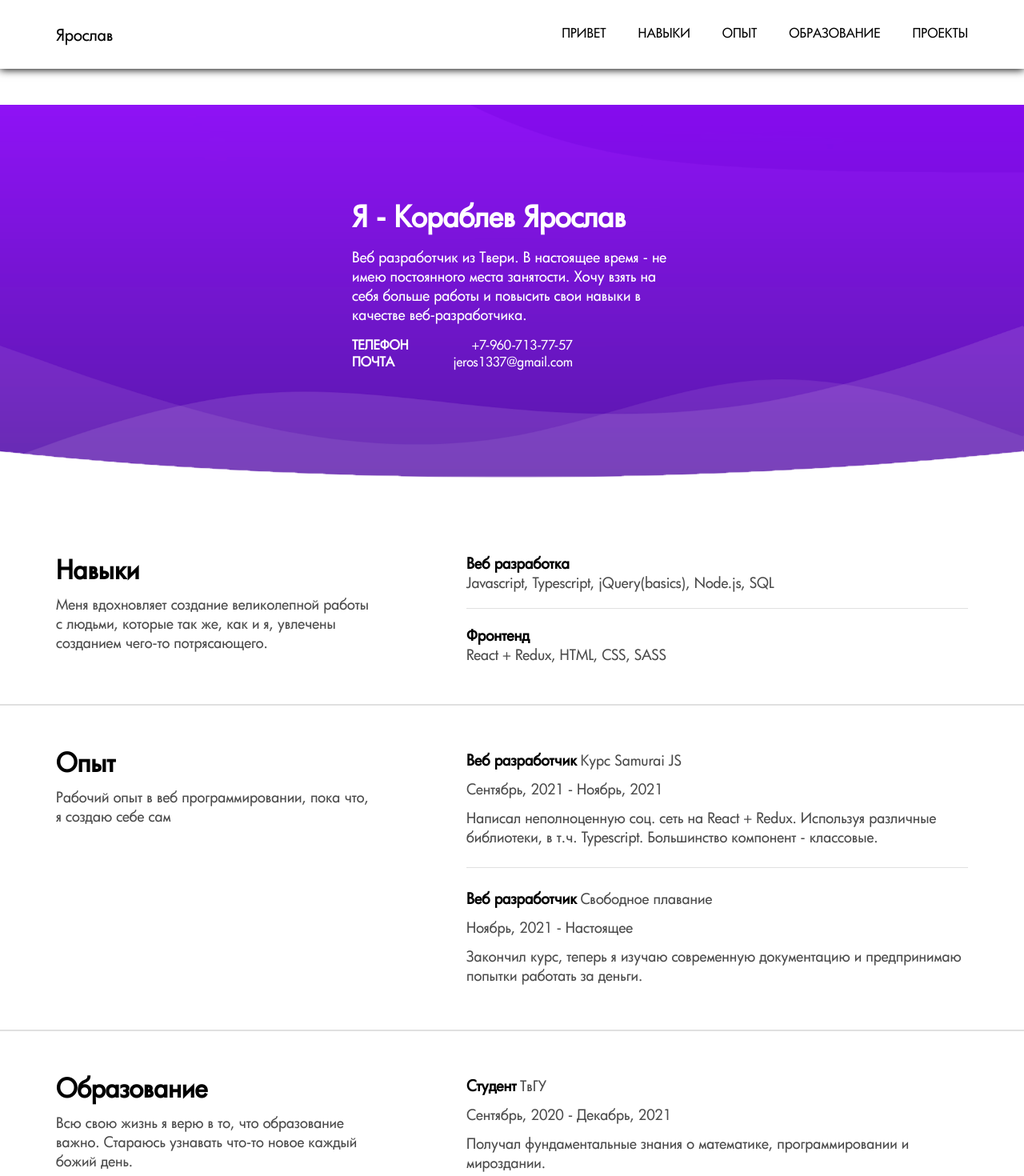
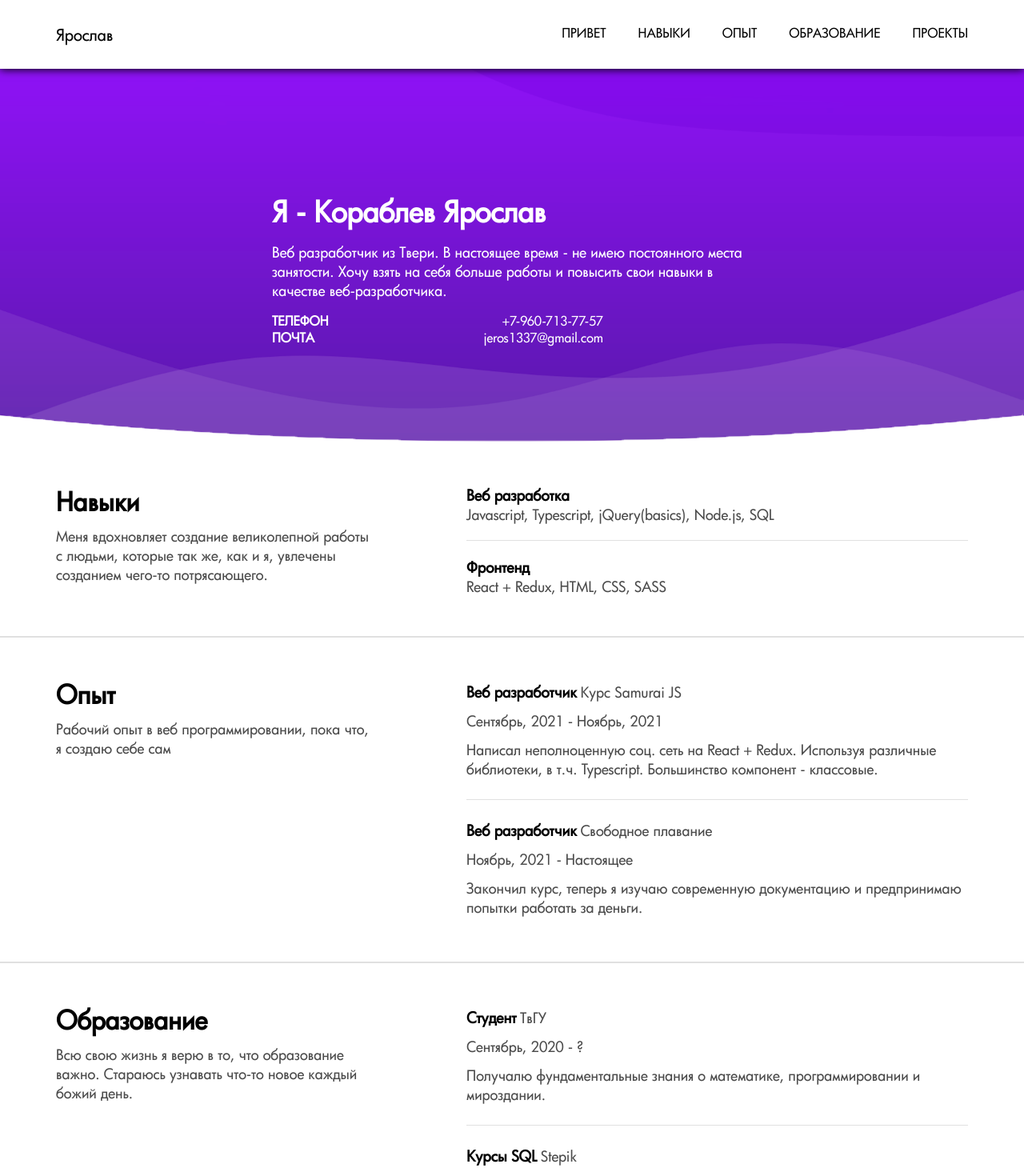
Before and after one commit to Y4R0SLAV/my-own-portfolio, a React (Create React App) app: page / in a window 1280 px wide. Shown: the top 1470 px of the page at 80% size. Built offline with nearby package versions, Linux system fonts and the light colour scheme.

Commit message:
Now header img is not a backgroundImage. And projects are in their own file

```diff
--- a/src/components/Education/education.tsx
+++ b/src/components/Education/education.tsx
@@ -13,8 +13,8 @@ const Education = () => {
       <div className={styles.rightBlock}>
         <div className={styles.skill}>
           <h3>Студент</h3> <p className={styles.place}>ТвГУ</p>
-          <p className={styles.data}>Сентябрь, 2020 - Декабрь, 2021</p>
-          <p>Получал фундаментальные знания о математике, программировании и мироздании.</p>
+          <p className={styles.data}>Сентябрь, 2020 - ?</p>
+          <p>Получалю фундаментальные знания о математике, программировании и мироздании.</p>
         </div>
 
         <div className={styles.skill}>
--- a/src/components/Hello/hello.module.css
+++ b/src/components/Hello/hello.module.css
@@ -1,18 +1,21 @@
 .wrapper {
-  background-image: url(./../../assets/img/headerBG.png);
-  background-repeat: no-repeat;
-  background-position: center center;
-  background-size: contain;
-  height: 555px;
+  position: relative;
 }
 
 .container {
-  display: block;
-  padding: 20vh 0 0 0;
-  max-width: 400px;
-  margin: 0 auto;
+  position: absolute;
+  top: 0;
+  left: 50%;
+  transform: translate(-50%, 80%);
+  max-width: 600px;
   text-align: left;
   color: white;
+}
+
+.img {
+  width: 100%;
+  height: 80%;
+  pointer-events: none;
 }
 
 .contacts {
--- a/src/components/Hello/hello.tsx
+++ b/src/components/Hello/hello.tsx
@@ -1,6 +1,7 @@
 import React from 'react'
 import styles from './hello.module.css'
-import urls from './../../urls';
+import urls from './../../urls'
+import helloImage from '../../assets/img/headerBG.png'
 
 const getContact = (name: string, data: string) => {
   return <li className={styles.contactItem}>
@@ -19,6 +20,7 @@ const Contacts = () => {
 }
 const Hello = () => {
   return <div className={styles.wrapper} id={urls.hello} >
+    <img className={styles.img} src={helloImage} alt="" />
     <div className={styles.container}>
       <h4>Я - Кораблев Ярослав </h4>
       <p> Веб разработчик из Твери. В настоящее время - не имею постоянного места занятости. Хочу взять на себя больше работы и повысить свои навыки в качестве веб-разработчика. </p>
--- a/src/components/Modal/modal.tsx
+++ b/src/components/Modal/modal.tsx
@@ -1,7 +1,6 @@
 import React, {FC} from 'react'
-import { ModalDataType } from '../../App'
-import { projects } from '../Portfolio/portfolio'
 import styles from './modal.module.css'
+import { projects } from './../../projects'
 
 type Props = {active: boolean, setActive: (x: boolean) => void, modalId: number}
 
@@ -23,10 +22,18 @@ const Modal: FC<Props> = ({active, setActive, modalId}) => {
         modalData.photos.map(url => <img src={url} alt=""/>)
         }
       </div>
-      <a href={modalData.url} target="_blank">
+      <a href={modalData.siteUrl} target="_blank">
+        { modalData.siteUrl !== "" &&
         <div className={styles.button}>
           Посетить сайт
-        </div>
+        </div> }
+      </a>
+
+      <a href={modalData.githubUrl} target="_blank">
+        { modalData.githubUrl !== "" &&
+        <div className={styles.button}>
+          Код на гитхаб
+        </div> }
       </a>
       </div>
     </div>
--- a/src/components/Portfolio/portfolio.tsx
+++ b/src/components/Portfolio/portfolio.tsx
@@ -1,32 +1,7 @@
 import React, {FC, useState} from 'react'
 import styles from './portfolio.module.css'
 import urls from './../../urls'
-
-
-export const projects = [{
-  img: "https://demotivation.ru/wp-content/uploads/2020/10/1493123379_myau-krasivye-foto-malenkih-kotov-10.jpg",
-  type: "Интернет магазин",
-  name: "Ovsyankin",
-  date: "Ноябрь, 2021",
-  body: 'Lorem ipsum dolor, sit amet consectetur adipisicing elit. Fugiat, praesentium! Dicta saepe iusto recusandae voluptate minima blanditiis maiores quisquam ea, vero earum ut doloribus, voluptates, voluptatem laudantium hic nesciunt et cum reiciendis praesentium repellendus delectus atque? Id fuga odit quis recusandae vel magni vero consequatur ea nihil quae, qui blanditiis. Vero nam nihil tempore dolor eum. Voluptatem iure eligendi odit provident voluptatibus enim veniam, quasi perspiciatis sint fugiat ipsam excepturi?',
-  stack: "HTML, CSS, React, Redux, JS",
-  url: "https://ovsyankin-boutique.herokuapp.com/",
-  photos: ["", ""],
-  id: 1
-
-},
-{
-  img: "https://demotivation.ru/wp-content/uploads/2020/10/1493123379_myau-krasivye-foto-malenkih-kotov-10.jpg",
-  type: "Социальная сеть",
-  name: "Samurai JS",
-  date: "Ноябрь, 2021",
-  body: 'Lorem ipsum dolor sit amet consectetur adipisicing elit. Culpa fugit impedit pariatur unde cumque dolore aspernatur sunt assumenda exercitationem voluptates ipsum, ipsa ex facere libero placeat hic voluptatem ullam id a sapiente atque sequi minima animi? Quis molestiae, sint a, sapiente rem veritatis provident itaque laborum enim dolorem aliquam quam.',
-  stack: "HTML, CSS, React, Redux, JS",
-  url: "",
-  photos: ["", ""],
-  id: 2
-}]
-
+import { projects } from '../../projects'
 
 const getProject = (imgSrc: string, name: string,
                     data: string, type: string,
--- /dev/null
+++ b/src/projects.tsx
@@ -0,0 +1,25 @@
+export const projects = [{
+  img: "https://demotivation.ru/wp-content/uploads/2020/10/1493123379_myau-krasivye-foto-malenkih-kotov-10.jpg",
+  type: "Интернет магазин",
+  name: "Ovsyankin",
+  date: "Ноябрь, 2021",
+  body: 'Lorem ipsum dolor, sit amet consectetur adipisicing elit. Fugiat, praesentium! Dicta saepe iusto recusandae voluptate minima blanditiis maiores quisquam ea, vero earum ut doloribus, voluptates, voluptatem laudantium hic nesciunt et cum reiciendis praesentium repellendus delectus atque? Id fuga odit quis recusandae vel magni vero consequatur ea nihil quae, qui blanditiis. Vero nam nihil tempore dolor eum. Voluptatem iure eligendi odit provident voluptatibus enim veniam, quasi perspiciatis sint fugiat ipsam excepturi?',
+  stack: "HTML, CSS, React, Redux, JS",
+  siteUrl: "https://ovsyankin-boutique.herokuapp.com/",
+  githubUrl: "https://github.com/Y4R0SLAV/web-store",
+  photos: ["", ""],
+  id: 1
+
+},
+{
+  img: "https://demotivation.ru/wp-content/uploads/2020/10/1493123379_myau-krasivye-foto-malenkih-kotov-10.jpg",
+  type: "Социальная сеть",
+  name: "Samurai JS",
+  date: "Ноябрь, 2021",
+  body: 'Lorem ipsum dolor sit amet consectetur adipisicing elit. Culpa fugit impedit pariatur unde cumque dolore aspernatur sunt assumenda exercitationem voluptates ipsum, ipsa ex facere libero placeat hic voluptatem ullam id a sapiente atque sequi minima animi? Quis molestiae, sint a, sapiente rem veritatis provident itaque laborum enim dolorem aliquam quam.',
+  stack: "HTML, CSS, React, Redux, JS",
+  siteUrl: "",
+  githubUrl: "https://github.com/Y4R0SLAV/social-web",
+  photos: ["", ""],
+  id: 2
+}]
```
